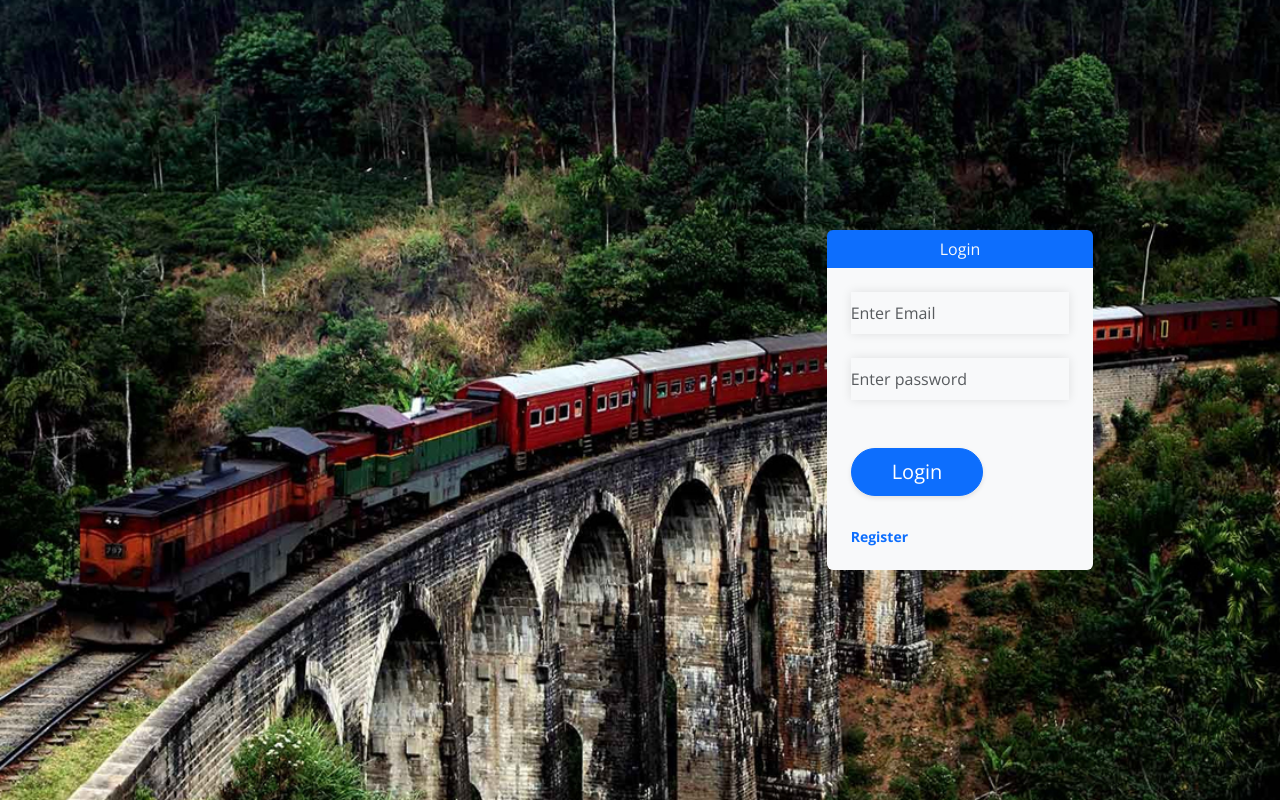
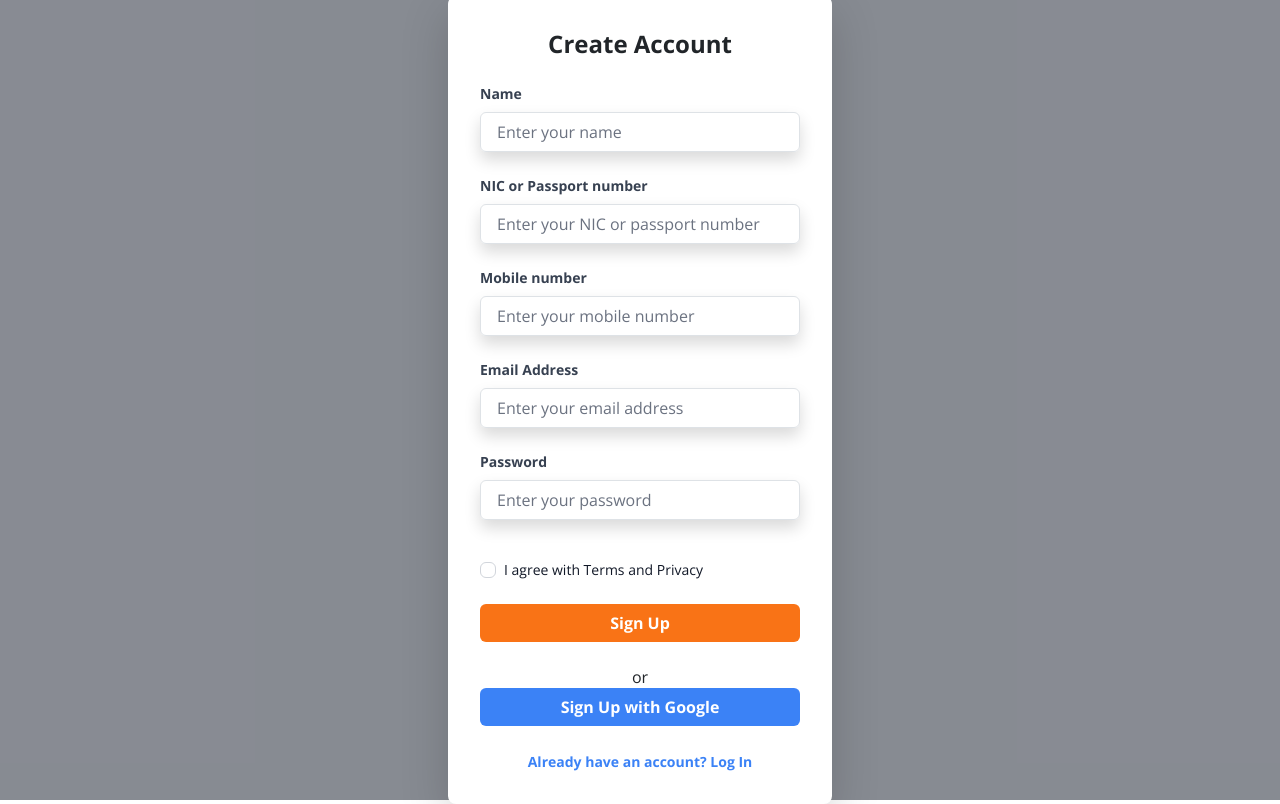
Before and after one commit to CTSE-Assaignment/frontend-ctse, a React (Vite) app: page /login in a window 1280 px wide. Built offline with nearby package versions, Linux system fonts and the light colour scheme.

Commit message:
ADD:admin authentication completed

```diff
--- a/package.json
+++ b/package.json
@@ -9,7 +9,7 @@
     "@testing-library/jest-dom": "^5.15.1",
     "@testing-library/react": "^11.2.7",
     "@testing-library/user-event": "^12.8.3",
-    "antd": "^5.16.2",
+    "antd": "^5.17.0",
     "axios": "^1.6.8",
     "bootstrap": "^5.3.3",
     "dotenv": "^16.0.1",
@@ -25,7 +25,8 @@
     "react-router-hash-link": "^2.4.3",
     "react-select": "^5.2.1",
     "redux-thunk": "^3.1.0",
-    "sweetalert2": "^11.10.8"
+    "sweetalert2": "^11.10.8",
+    "valtio": "^1.13.2"
   },
   "scripts": {
     "start": "vite",
--- /dev/null
+++ b/src/controllers/UserController.js
@@ -0,0 +1,12 @@
+import API from "constants";
+
+export const registerUser = (userData) => API.post("/users/register", userData);
+export const loginUser = (credentials) => API.post("/users/login", credentials);
+export const fetchUsers = () => API.get("/users");
+export const fetchUserById = (id) => API.get(`/users/${id}`);
+export const fetchUserByEmail = (email) => API.get(`/users/email/${email}`);
+export const updateUser = (id, updatedUser) =>
+  API.put(`/users/${id}`, updatedUser);
+export const deleteUser = (id) => API.delete(`/users/${id}`);
+export const updateUserPassword = (resetData) =>
+  API.post(`/users/updatePassword`, resetData);
--- /dev/null
+++ b/src/pages/Admin/AdminLogin.jsx
@@ -0,0 +1,94 @@
+import { message } from "antd";
+import { loginUser } from "controllers/UserController";
+import React, { useState } from "react";
+import { useNavigate } from "react-router-dom";
+
+const AdminLogin = () => {
+  const navigate = useNavigate();
+  const [formData, setFormData] = useState({
+    email: "",
+    password: "",
+  });
+
+  const handleChange = (event) => {
+    const { name, value } = event.target;
+    setFormData({
+      ...formData,
+      [name]: value,
+    });
+  };
+
+  const handleSubmit = async (event) => {
+    event.preventDefault();
+    console.log(formData);
+    if (formData.email !== "admin@admin.com") {
+      message.error("Invalid Email");
+      return;
+    } else {
+      const response = await loginUser(formData);
+      if (response.status === 200) {
+        localStorage.setItem("token", response.data.token);
+        message.success("Login Successful");
+        navigate("/admin");
+      } else {
+        message.error("Invalid Credentials");
+      }
+    }
+  };
+
+  return (
+    <div className="flex justify-center items-center h-screen">
+      <div className="w-1/3 bg-white shadow-md rounded px-8 py-8">
+        <h2 className="text-2xl mb-4 text-center">Admin Login</h2>
+        <form onSubmit={handleSubmit}>
+          <div className="mb-4">
+            <label
+              className="block text-gray-700 text-sm font-bold mb-2"
+              htmlFor="email"
+            >
+              Email
+            </label>
+            <input
+              className="appearance-none border rounded w-full py-2 px-3 text-gray-700 leading-tight focus:outline-none focus:shadow-outline"
+              id="email"
+              name="email"
+              type="email"
+              placeholder="Enter your email"
+              value={formData.email}
+              onChange={handleChange}
+              required
+            />
+          </div>
+          <div className="mb-6">
+            <label
+              className="block text-gray-700 text-sm font-bold mb-2"
+              htmlFor="password"
+            >
+              Password
+            </label>
+            <input
+              className="appearance-none border rounded w-full py-2 px-3 text-gray-700 mb-3 leading-tight focus:outline-none focus:shadow-outline"
+              id="password"
+              name="password"
+              type="password"
+              placeholder="Enter your password"
+              value={formData.password}
+              onChange={handleChange}
+              required
+            />
+          </div>
+          <div className="flex items-center justify-center">
+            <button
+              className="bg-blue-500 hover:bg-blue-700 text-white font-bold py-2 px-4 rounded focus:outline-none focus:shadow-outline"
+              type="submit"
+            >
+              Sign In
+            </button>
+          </div>
+        </form>
+      </div>
+    </div>
+  );
+};
+
+export default AdminLogin;
--- a/src/pages/UserLogin.jsx
+++ b/src/pages/UserLogin.jsx
@@ -1,40 +1,37 @@
-import React, { useEffect, useState } from 'react';
-import axios from 'axios';
-import Swal from 'sweetalert2';
-import { useNavigate } from 'react-router-dom';
-
-
-const API_BASE = "http://localhost:4000";
+import React, { useEffect, useState } from "react";
+import axios from "axios";
+import Swal from "sweetalert2";
+import { useNavigate } from "react-router-dom";
 
 const UserLogin = ({ loggedIn, setLoggedIn }) => {
   const [email, setEmail] = useState("");
   const [password, setPassword] = useState("");
   const navigate = useNavigate();
-    console.log(loggedIn)
+  console.log(loggedIn);
 
   const loginUser = async () => {
     const user = {
       email: email,
-            password: password
+      password: password,
     };
 
     try {
-            const response = await axios.post(API_BASE + '/users/login', user);
+      const response = await axios.post(API_BASE + "/users/login", user);
       const { token, user: loggedInUser } = response.data;
-            localStorage.setItem('token', token); // Store token in local storage
+      localStorage.setItem("token", token); // Store token in local storage
       await setLoggedIn(true); // Set logged in state to true
       console.log(loggedIn); // Set logged in state to true
       console.log("User logged in:", loggedInUser);
-            localStorage.setItem('email', loggedInUser.email);
-            localStorage.setItem('user', loggedInUser._id);
-            navigate('/book');
+      localStorage.setItem("email", loggedInUser.email);
+      localStorage.setItem("user", loggedInUser._id);
+      navigate("/book");
       // Redirect the user or perform any other actions after successful login
     } catch (error) {
-            console.error('Error logging in:', error);
+      console.error("Error logging in:", error);
       Swal.fire({
-                icon: 'error',
-                title: 'Oops...',
-                text: 'Failed to log in. Please check your credentials and try again.',
+        icon: "error",
+        title: "Oops...",
+        text: "Failed to log in. Please check your credentials and try again.",
       });
     }
   };
@@ -43,9 +40,9 @@ const UserLogin = ({ loggedIn, setLoggedIn }) => {
     e.preventDefault();
     if (!email || !password) {
       Swal.fire({
-                icon: 'error',
-                title: 'Oops...',
-                text: 'Please fill in all fields',
+        icon: "error",
+        title: "Oops...",
+        text: "Please fill in all fields",
       });
       return;
     }
@@ -53,47 +50,122 @@ const UserLogin = ({ loggedIn, setLoggedIn }) => {
   };
 
   return (
-        <section className="vh-100" style={{ backgroundImage: `url('images/register.jpg')`, backgroundSize: 'cover', backgroundPosition: 'center', height: '100%' }}>
-            <div className="container-fluid h-custom h-100 text-dark font-weight-bold">
-                <div className="row d-flex justify-content-center align-items-center h-100s h-100 text-light">
-                    <div className="col-md-9 col-lg-6 col-xl-5"></div>
-                    <div className="col-md-8 col-lg-6 col-xl-4 offset-xl-1" style={{ padding: '80px', borderRadius: '15px', boxShadow: '0 0 20px rgba(0, 0, 0, 0.1)' }}>
-                        <div className='bg-primary rounded-top text-center p-2' >Login</div>
-                        <form onSubmit={handleSubmit} className="p-4 d-flex flex-column bg-light rounded-bottom">
-                        {loggedIn}
-
-                            <div className="form-outline mb-4 bg-light">
-                                <input type="email" id="formEmail" className="form-control form-control-lg"
-                                    placeholder="Enter Email"
-                                    onChange={e => setEmail(e.target.value)}
-                                    value={email}
-                                    style={{ boxShadow: '0 0 10px rgba(0, 0, 0, 0.1)' }}
+    <body class="bg-gray-900 bg-opacity-50 flex items-center justify-center h-screen">
+      <div class="bg-white rounded-lg shadow-lg p-8 max-w-sm w-full">
+        <h2 class="text-2xl font-bold mb-6 text-center">Create Account</h2>
+        <form>
+          <div class="mb-4">
+            <label
+              class="block text-gray-700 text-sm font-bold mb-2"
+              for="name"
+            >
+              Name
+            </label>
+            <input
+              type="text"
+              id="name"
+              name="name"
+              placeholder="Enter your name"
+              class="shadow appearance-none border rounded w-full py-2 px-3 text-gray-700 leading-tight focus:outline-none focus:shadow-outline"
             />
           </div>
-
-
-
-                            <div className="form-outline mb-3 bg-light">
-                                <input type="password" id="formPassword" className="form-control form-control-lg"
-                                    placeholder="Enter password"
-                                    onChange={e => setPassword(e.target.value)}
-                                    value={password}
-                                    style={{ boxShadow: '0 0 10px rgba(0, 0, 0, 0.1)' }}
+          <div class="mb-4">
+            <label class="block text-gray-700 text-sm font-bold mb-2" for="nic">
+              NIC or Passport number
+            </label>
+            <input
+              type="text"
+              id="nic"
+              name="nic"
+              placeholder="Enter your NIC or passport number"
+              class="shadow appearance-none border rounded w-full py-2 px-3 text-gray-700 leading-tight focus:outline-none focus:shadow-outline"
             />
           </div>
-
-
-                            <div className="text-center text-lg-start mt-4 pt-2 bg-light">
-                                <button className="btn btn-primary btn-lg rounded-pill"
-                                    style={{ paddingLeft: '2.5rem', paddingRight: '2.5rem', boxShadow: '0 2px 5px rgba(0, 0, 0, 0.1)' }} onClick={loginUser}>Login</button>
-                                <p className="small fw-bold mt-2 pt-1 mb-0 text-light">Don't have an account? <a href="register"
-                                    className="link-primary">Register</a></p>
+          <div class="mb-4">
+            <label
+              class="block text-gray-700 text-sm font-bold mb-2"
+              for="mobile"
+            >
+              Mobile number
+            </label>
+            <input
+              type="text"
+              id="mobile"
+              name="mobile"
+              placeholder="Enter your mobile number"
+              class="shadow appearance-none border rounded w-full py-2 px-3 text-gray-700 leading-tight focus:outline-none focus:shadow-outline"
+            />
+          </div>
+          <div class="mb-4">
+            <label
+              class="block text-gray-700 text-sm font-bold mb-2"
+              for="email"
+            >
+              Email Address
+            </label>
+            <input
+              type="email"
+              id="email"
+              name="email"
+              placeholder="Enter your email address"
+              class="shadow appearance-none border rounded w-full py-2 px-3 text-gray-700 leading-tight focus:outline-none focus:shadow-outline"
+            />
+          </div>
+          <div class="mb-6">
+            <label
+              class="block text-gray-700 text-sm font-bold mb-2"
+              for="password"
+            >
+              Password
+            </label>
+            <input
+              type="password"
+              id="password"
+              name="password"
+              placeholder="Enter your password"
+              class="shadow appearance-none border rounded w-full py-2 px-3 text-gray-700 mb-3 leading-tight focus:outline-none focus:shadow-outline"
+            />
+          </div>
+          <div class="flex items-center justify-between mb-6">
+            <div class="flex items-center">
+              <input
+                type="checkbox"
+                id="terms"
+                name="terms"
+                class="h-4 w-4 text-indigo-600 focus:ring-indigo-500 border-gray-300 rounded"
+              />
+              <label for="terms" class="ml-2 block text-sm text-gray-900">
+                {" "}
+                I agree with Terms and Privacy{" "}
+              </label>
+            </div>
+          </div>
+          <button
+            class="bg-orange-500 hover:bg-orange-700 text-white font-bold py-2 px-4 rounded focus:outline-none focus:shadow-outline w-full"
+            type="submit"
+          >
+            Sign Up
+          </button>
+          <div class="text-center mt-4">
+            <p>or</p>
+            <button
+              class="bg-blue-500 hover:bg-blue-700 text-white font-bold py-2 px-4 rounded focus:outline-none focus:shadow-outline w-full"
+              type="button"
+            >
+              Sign Up with Google
+            </button>
+          </div>
+          <div class="text-center mt-4">
+            <a
+              href="#"
+              class="inline-block align-baseline font-bold text-sm text-blue-500 hover:text-blue-800"
+            >
+              Already have an account? Log In
+            </a>
           </div>
         </form>
       </div>
-                </div>
-            </div>
-        </section >
+    </body>
   );
 };
 
```
Also changed, not shown: src/App.jsx (+37 -13 lines), src/constants.js (added, +7 -0 lines), src/pages/Admin/AdminDashboard.jsx (added, +80 -0 lines), src/pages/Admin/BookingManagement.jsx (added, +7 -0 lines), src/pages/Admin/DestinationsManagement.jsx (added, +7 -0 lines), src/pages/Admin/TrainManagement.jsx (added, +7 -0 lines), src/pages/Admin/UserManagement.jsx (added, +7 -0 lines), src/store/index.js (added, +8 -0 lines), 1 other file (tests, documents, lock files or other folders). Lines whose indentation alone changed are shown as unchanged.
